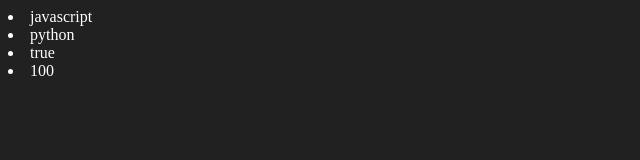
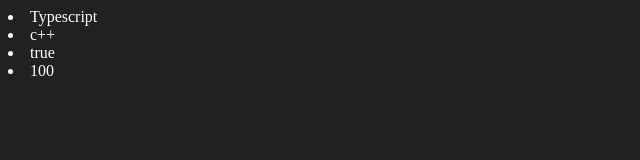
Before and after one commit to AryaJagtap/Javascript, a plain HTML site: page 06_dom/four.html in a window 1280 px wide. Shown: the full height of the page, 0-640 px from the left. Drawn offline with Linux system fonts and the light colour scheme.

Commit message:
Done with Dom

```diff
--- a/06_dom/four.html
+++ b/06_dom/four.html
@@ -43,5 +43,52 @@
     addlanguage("python") // string
     addlanguage("true") // boolean
     addlanguage(100) // number
+    // iss method mai hamesha tree traverse karna pad raha hai . here there are only 4 elements so its ok, but what if there are 1000 or 10000 elements, its not easy to always traverse the tree
+
+    // so another optimised method is given below
+    function addoptilangauge (langname){
+        const element= document.createElement("li")
+
+        // const addtext = document.createTextNode(langname)
+        // element.appendChild(addtext)
+
+        //  or  //
+        // both are same ,create a variable then call that variable or directly call it dosent matter bas thoda sa space save kiya hai
+
+        element.appendChild(document.createTextNode(langname)) // ONLY FOR UNDERSTANDING ..... element.appendchild.python  // directly ho gaya. use creattextnode to directly attach a new node
+
+        // last step will remain same
+        document.querySelector(".language").appendChild(element)
+    }
+    addoptilangauge("golang")
+    // yeha reference nahi hai issleya add karne ke leya function banana pada
+
+    // dont always run for innerHTML, try using appendchild method , as appendchild directly adds the text instead of overwriting as it does in innerHTML
+
+    // edit a value
+    // querySelector is a powerful selector jo  aaya to tha jquery se but isme css ke selectors js ke selectors ,jquery ke selector sab acche se kaam karte hai
+
+    //select the element which you want to edit using queryselector
+    // const secondlang = document.querySelector("li:nth-child(2)") // colon ke baad space nahi dena nahi to error milega
+    // secondlang.innerHTML = "mojo"
+
+    // optimise way
+    // naya pura element banake usko append kiya iss method mai
+    const secondlang = document.querySelector("li:nth-child(2)")
+    console.log(secondlang); // kabhi confusion huva to console.log karke dekh leneka kya value aa rahi hai
+    const newli = document.createElement("li")
+    newli.textContent = "c++"
+    secondlang.replaceWith(newli)
+    // yeha reference hai issleya add karne ke leya functon banane ke jage reference kele directly edit kiya
+    // aur element exist karta hai issleya reference lena bhot asan hai
+
+    // edit another method
+    const firstlang = document.querySelector("li:first-child")
+    firstlang.outerHTML = "<li>Typescript</li>"
+
+    // remove
+    const lastlang = document.querySelector("li:last-child")
+    lastlang.remove()
+
 </script>
 </html>
```
